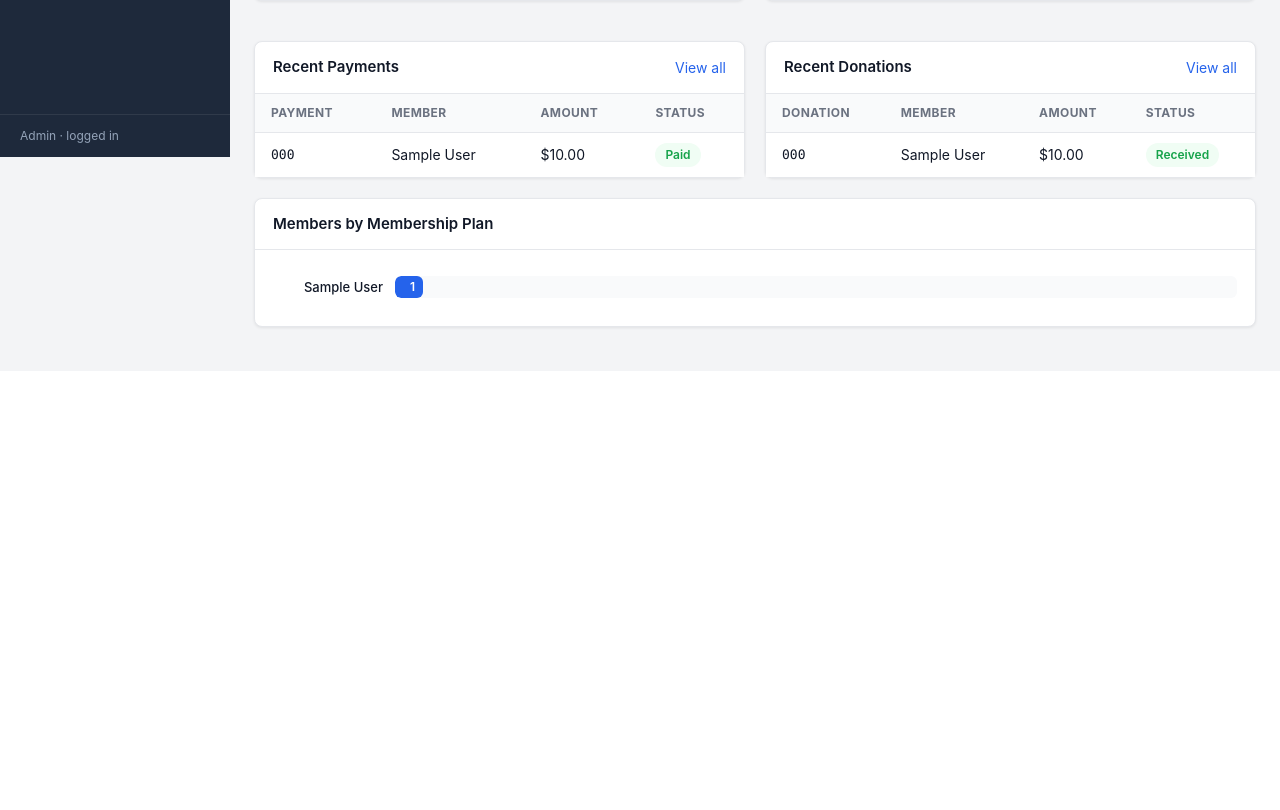
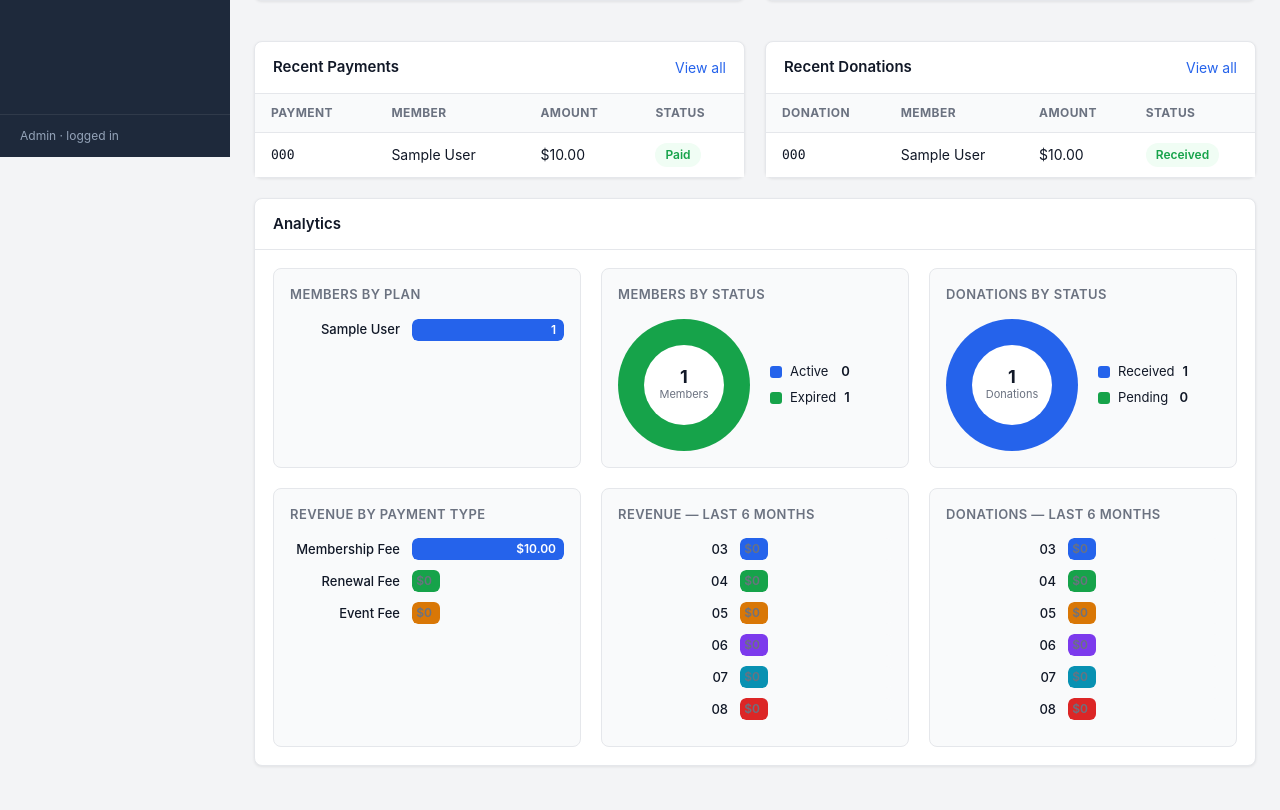
Before and after one commit to Aaliyaan-Saad/AMS-project, a Django app: page / in a window 1280 px wide. Shown: the part 643-1453 px from the top of the page. Before the commit the page ends 973 px from the top, so only its background shows below. Run offline with Django 5.2, Linux system fonts and the light colour scheme; a user stored in the database is signed in; tables that the repository leaves empty hold one stand-in row (values such as "Sample post").

Commit message:
dashboard: add analytics charts (bars + donuts) and one-command setup.sh

```diff
--- a/core/templates/dashboard.html
+++ b/core/templates/dashboard.html
@@ -166,26 +166,34 @@
 </div>
 
 <div class="card">
-  <div class="card-header"><h2>Members by Membership Plan</h2></div>
+  <div class="card-header"><h2>Analytics</h2></div>
   <div class="card-body">
-    {% if members_by_plan %}
-    <div class="chart">
-      {% for plan in members_by_plan %}
-      {% with pct=plan.member_count|divide:total_members %}
-      <div class="chart-row">
-        <div class="chart-label">{{ plan.name }}</div>
-        <div class="chart-track">
-          <div class="chart-bar {% if plan.member_count == 0 %}empty{% endif %}" style="width:{% if total_members %}{{ pct|floatformat:0 }}%{% else %}0{% endif %};">
-            {{ plan.member_count }}
-          </div>
-        </div>
+    <div class="analytics-grid">
+      <div class="analytics-item">
+        <h3>Members by Plan</h3>
+        {% chart_bars members_by_plan %}
       </div>
-      {% endwith %}
-      {% endfor %}
+      <div class="analytics-item">
+        <h3>Members by Status</h3>
+        {% donut_chart members_by_status center_label='Members' %}
+      </div>
+      <div class="analytics-item">
+        <h3>Donations by Status</h3>
+        {% donut_chart donations_by_status center_label='Donations' %}
+      </div>
+      <div class="analytics-item">
+        <h3>Revenue by Payment Type</h3>
+        {% chart_bars revenue_by_type value_format='money' %}
+      </div>
+      <div class="analytics-item">
+        <h3>Revenue — Last 6 Months</h3>
+        {% chart_bars revenue_by_month value_format='money' %}
+      </div>
+      <div class="analytics-item">
+        <h3>Donations — Last 6 Months</h3>
+        {% chart_bars donations_by_month value_format='money' %}
+      </div>
     </div>
-    {% else %}
-    <div class="empty-state"><div class="empty-icon">📊</div><p>No members yet.</p></div>
-    {% endif %}
   </div>
 </div>
 {% endblock %}
--- a/core/templatetags/ams_tags.py
+++ b/core/templatetags/ams_tags.py
@@ -19,6 +19,9 @@ STATUS_COLORS = {
     'Important': 'danger',
 }
 
+# Color palette used by the chart tags (kept in sync with style.css).
+CHART_PALETTE = ['#2563eb', '#16a34a', '#d97706', '#7c3aed', '#0891b2', '#dc2626', '#0ea5e9', '#84cc16']
+
 
 @register.simple_tag
 def status_badge(status):
@@ -35,3 +38,82 @@ def divide(value, arg):
         return float(value) / float(arg)
     except (TypeError, ValueError, ZeroDivisionError):
         return 0
+
+
+def _normalize_rows(rows):
+    """Return a list of (label, value, color) tuples with colors auto-assigned."""
+    out = []
+    for i, row in enumerate(rows):
+        label, value = row[0], row[1]
+        color = row[2] if len(row) > 2 else CHART_PALETTE[i % len(CHART_PALETTE)]
+        out.append((label, value, color))
+    return out
+
+
+@register.simple_tag
+def chart_bars(rows, value_format='plain'):
+    """Horizontal bar chart. rows = [(label, value), ...] or [(label, value, color), ...].
+
+    value_format: 'plain' shows raw numbers, 'money' shows $x.xx.
+    """
+    items = _normalize_rows(rows)
+    if not items:
+        return mark_safe('<div class="chart-empty">No data yet.</div>')
+
+    max_value = max(value for _, value, _ in items) or 1
+    parts = ['<div class="chart">']
+    for label, value, color in items:
+        if value_format == 'money':
+            shown = f'${value:,.2f}' if value else '$0'
+        else:
+            shown = f'{value:g}'
+        pct = round(value / max_value * 100)
+        empty_class = ' empty' if value == 0 else ''
+        parts.append(
+            f'<div class="chart-row">'
+            f'<div class="chart-label">{label}</div>'
+            f'<div class="chart-track">'
+            f'<div class="chart-bar{empty_class}" style="width:{pct}%;background:{color};">{shown}</div>'
+            f'</div>'
+            f'</div>'
+        )
+    parts.append('</div>')
+    return mark_safe(''.join(parts))
+
+
+@register.simple_tag
+def donut_chart(rows, center_label='Total'):
+    """Donut chart (pure CSS conic-gradient) with a legend.
+
+    rows = [(label, value), ...] or [(label, value, color), ...].
+    """
+    items = _normalize_rows(rows)
+    total = sum(value for _, value, _ in items)
+    if total == 0:
+        return mark_safe('<div class="chart-empty">No data yet.</div>')
+
+    angle = 0.0
+    stops = []
+    for _, value, color in items:
+        span = value / total * 360
+        stops.append(f'{color} {angle:.2f}deg {angle + span:.2f}deg')
+        angle += span
+
+    gradient = 'conic-gradient(' + ', '.join(stops) + ')'
+    legend = []
+    for label, value, color in items:
+        legend.append(
+            f'<div class="legend-item">'
+            f'<span class="legend-dot" style="background:{color};"></span>'
+            f'<span class="legend-name">{label}</span>'
+            f'<span class="legend-val">{value}</span>'
+            f'</div>'
+        )
+
+    return mark_safe(
+        '<div class="chart-flex">'
+        f'<div class="donut-wrap"><div class="donut" style="background:{gradient};"></div>'
+        f'<div class="donut-hole"><div class="donut-total">{total}</div><div class="donut-label">{center_label}</div></div></div>'
+        f'<div class="legend">{"".join(legend)}</div>'
+        '</div>'
+    )
--- a/core/views.py
+++ b/core/views.py
@@ -47,12 +47,60 @@ def dashboard(request):
         'recent_members': Member.objects.order_by('-created_at')[:5],
         'recent_payments': Payment.objects.order_by('-created_at')[:5],
         'recent_donations': Donation.objects.order_by('-created_at')[:5],
-        'members_by_plan': MembershipPlan.objects.annotate(member_count=Count('members')).order_by('name'),
+        'members_by_plan': [(plan.name, plan.member_count) for plan in
+                            MembershipPlan.objects.annotate(member_count=Count('members')).order_by('name')],
+        'members_by_status': [('Active', active_members), ('Expired', expired_members)],
         'active_announcements': Announcement.objects.filter(publish_date__lte=today).filter(
             models_expiry_lte_or_null(today)
         ).order_by('-priority', '-publish_date')[:5],
+        # Analytics
+        'revenue_by_type': _revenue_by_type(),
+        'payments_by_status': [(label, Payment.objects.filter(status=value).count())
+                               for value, label in Payment.STATUS_CHOICES],
+        'donations_by_status': [(label, Donation.objects.filter(status=value).count())
+                                for value, label in Donation.STATUS_CHOICES],
+        'revenue_by_month': _sum_by_month(
+            Payment.objects.filter(status='PAID').values('payment_date__year', 'payment_date__month')
+            .annotate(total=Sum('amount')), 'payment_date', 6),
+        'donations_by_month': _sum_by_month(
+            Donation.objects.filter(status='RECEIVED').values('donation_date__year', 'donation_date__month')
+            .annotate(total=Sum('amount')), 'donation_date', 6),
     }
     return render(request, 'dashboard.html', context)
+
+
+def _revenue_by_type():
+    result = []
+    for value, label in Payment.TYPE_CHOICES:
+        total = Payment.objects.filter(status='PAID', payment_type=value).aggregate(s=Sum('amount'))['s'] or 0
+        result.append((label, float(total)))
+    return result
+
+
+def _last_months(n):
+    """Return the last n (year, month) tuples in ascending order, ending this month."""
+    year, month = timezone.localdate().year, timezone.localdate().month
+    months = []
+    for _ in range(n):
+        months.append((year, month))
+        month -= 1
+        if month == 0:
+            month = 12
+            year -= 1
+    return list(reversed(months))
+
+
+def _sum_by_month(rows, date_field, months):
+    """rows: queryset of values('..._year', '..._month') already filtered; sums per month."""
+    by_month = {}
+    for row in rows:
+        key = (row[f'{date_field}__year'], row[f'{date_field}__month'])
+        by_month[key] = by_month.get(key, 0) + row['total']
+
+    output = []
+    for year, month in _last_months(months):
+        output.append((f'{month:02d}', float(by_month.get((year, month), 0))))
+    return output
 
 
 @login_required
--- a/static/css/style.css
+++ b/static/css/style.css
@@ -335,6 +335,37 @@ tbody tr:last-child td { border-bottom: none; }
 .chart-track { flex: 1; background: var(--gray-light); border-radius: 6px; height: 22px; overflow: hidden; }
 .chart-bar { height: 100%; background: var(--primary); border-radius: 6px; display: flex; align-items: center; justify-content: flex-end; padding-right: 8px; color: #fff; font-size: 12px; font-weight: 600; min-width: 28px; }
 .chart-bar.empty { background: #e5e7eb; color: var(--text-muted); }
+.chart-empty { color: var(--text-muted); text-align: center; padding: 24px 0; }
+
+/* ---------------------------------------------------------------- analytics */
+
+.analytics-grid { display: grid; grid-template-columns: repeat(3, 1fr); gap: 20px; }
+@media (max-width: 1100px) { .analytics-grid { grid-template-columns: 1fr 1fr; } }
+@media (max-width: 700px) { .analytics-grid { grid-template-columns: 1fr; } }
+
+.analytics-item {
+  background: var(--gray-light);
+  border: 1px solid var(--border);
+  border-radius: var(--radius);
+  padding: 16px;
+}
+.analytics-item h3 { margin: 0 0 14px; font-size: 13px; text-transform: uppercase; letter-spacing: 0.4px; color: var(--text-muted); font-weight: 600; }
+
+.chart-flex { display: flex; align-items: center; gap: 20px; flex-wrap: wrap; }
+
+.donut-wrap { position: relative; width: 132px; height: 132px; flex-shrink: 0; }
+.donut { width: 100%; height: 100%; border-radius: 50%; }
+.donut-hole {
+  position: absolute; inset: 26px; border-radius: 50%; background: #fff;
+  display: flex; align-items: center; justify-content: center; flex-direction: column;
+}
+.donut-total { font-size: 18px; font-weight: 700; line-height: 1.1; }
+.donut-label { font-size: 11px; color: var(--text-muted); }
+
+.legend { display: flex; flex-direction: column; gap: 7px; }
+.legend-item { display: flex; align-items: center; gap: 8px; font-size: 13px; }
+.legend-dot { width: 12px; height: 12px; border-radius: 3px; flex-shrink: 0; }
+.legend-item .legend-val { margin-left: auto; font-weight: 600; }
 
 /* ---------------------------------------------------------------- announcements */
 
```
Also changed, not shown: 1 other file.
